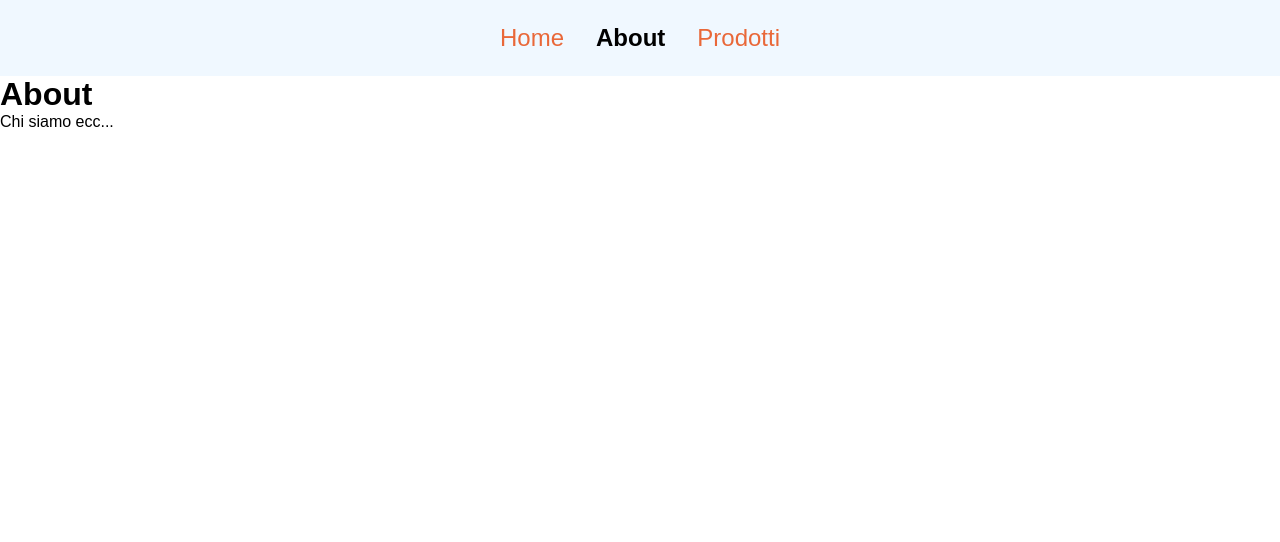
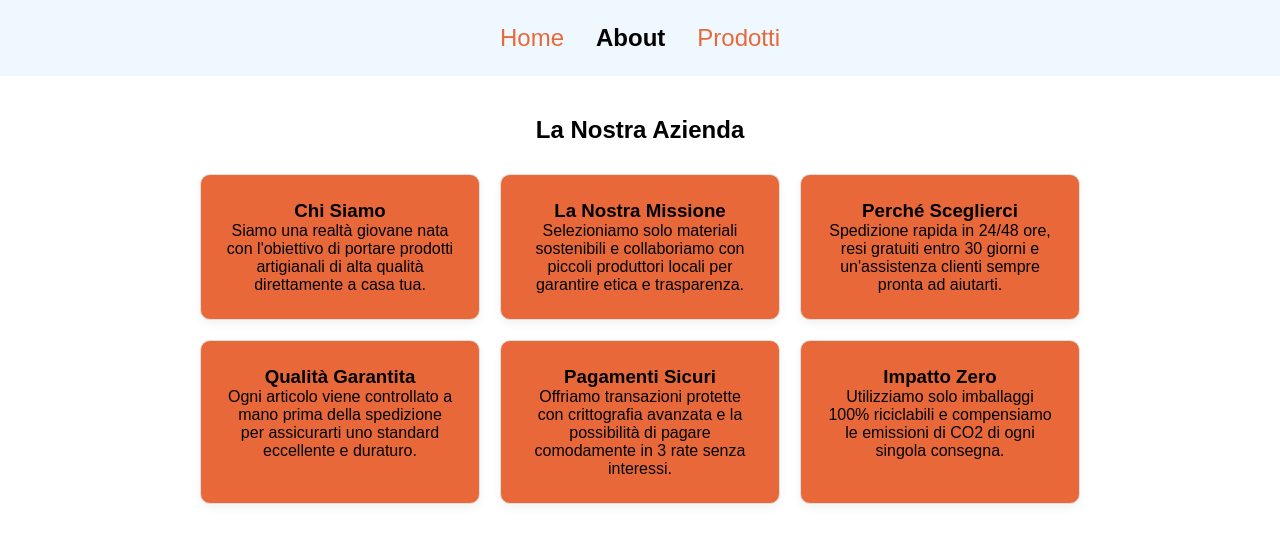
Before and after one commit to alexanderpulido2098-gif/E-commerce-route, a React (Vite) app: page /About in a window 1280 px wide. Shown: the top 542 px of the page. Built offline with nearby package versions, Linux system fonts and the light colour scheme.

Commit message:
*Added list info Azienda for about *created Rendercard with date  InfoAzienda *change title h1 and p  for RendercardAbout in Aboutpage * applicated style css for page about  with card about

```diff
--- /dev/null
+++ b/src/components/datiazienda.jsx
@@ -0,0 +1,26 @@
+export const infoAzienda = [
+    {
+        titolo: "Chi Siamo",
+        descrizione: "Siamo una realtà giovane nata con l'obiettivo di portare prodotti artigianali di alta qualità direttamente a casa tua."
+    },
+    {
+        titolo: "La Nostra Missione",
+        descrizione: "Selezioniamo solo materiali sostenibili e collaboriamo con piccoli produttori locali per garantire etica e trasparenza."
+    },
+    {
+        titolo: "Perché Sceglierci",
+        descrizione: "Spedizione rapida in 24/48 ore, resi gratuiti entro 30 giorni e un'assistenza clienti sempre pronta ad aiutarti."
+    },
+    {
+        titolo: "Qualità Garantita",
+        descrizione: "Ogni articolo viene controllato a mano prima della spedizione per assicurarti uno standard eccellente e duraturo."
+    },
+    {
+        titolo: "Pagamenti Sicuri",
+        descrizione: "Offriamo transazioni protette con crittografia avanzata e la possibilità di pagare comodamente in 3 rate senza interessi."
+    },
+    {
+        titolo: "Impatto Zero",
+        descrizione: "Utilizziamo solo imballaggi 100% riciclabili e compensiamo le emissioni di CO2 di ogni singola consegna."
+    }
+];
--- a/src/index.css
+++ b/src/index.css
@@ -126,3 +126,43 @@ p.card-title-prezzo {
     color: azure;
     font-size: 1rem;
 }
+
+/*************+ ABOUT******** */
+
+.chi-siamo-container {
+    max-width: 1000px;
+    margin: 40px auto;
+    padding: 0 20px;
+    text-align: center;
+}
+
+.cards-wrapper {
+    display: flex;
+    gap: 20px;
+    justify-content: center;
+    flex-wrap: wrap;
+    margin-top: 30px;
+}
+
+.info-card {
+    background-color: rgb(233, 104, 57);
+    border: 1px solid #e0e0e0;
+    border-radius: 10px;
+    padding: 25px;
+    width: 280px;
+    box-shadow: 0 4px 10px rgba(0, 0, 0, 0.05);
+
+    /* Stato iniziale: invisibile */
+    opacity: 0;
+    transform: translateY(20px);
+
+    /* Applica l'animazione e mantiene lo stato finale (forwards) */
+    animation: appareInSequenza 0.6s ease-out forwards;
+}
+
+@keyframes appareInSequenza {
+    to {
+        opacity: 1;
+        transform: translateY(0);
+    }
+}
--- a/src/pages/Aboutpage.jsx
+++ b/src/pages/Aboutpage.jsx
@@ -1,11 +1,11 @@
 import NavbarEco from "../components/navbar";
+import Rendercardabout from "../props/Rendercardabout";
 
 function AboutPage() {
     return (
         <div>
             <NavbarEco />
-            <h1>About</h1>
-            <p>Chi siamo ecc...</p>
+            <Rendercardabout />
         </div>
     )
 
--- a/src/props/Rendercard.jsx
+++ b/src/props/Rendercard.jsx
@@ -8,12 +8,12 @@ export default function RenderCard(props) {
     const valueprezzo = props.prezzo
 
 
-    return <div className="card" >
+    return (<div className="card" >
         <img className="card-img" src={imgcard} alt={nomecard} />
         <div className="card-content">
             <h3 className="card-title-prezzo">{nomecard}</h3>
             <p className="card-title-prezzo">{valueprezzo}</p>
         </div>
-    </div>
+    </div>)
 
 }
--- /dev/null
+++ b/src/props/Rendercardabout.jsx
@@ -0,0 +1,24 @@
+import { infoAzienda } from "../components/datiazienda"
+export default function Rendercardabout() {
+
+
+    return (
+
+        <section className="chi-siamo-container">
+            <h2>La Nostra Azienda</h2>
+            <div className="cards-wrapper">
+                {infoAzienda.map((item, index) => (
+                    <div
+                        key={index}
+                        className="info-card"
+                        // Ogni card aspetta 0.3s in più rispetto alla precedente
+                        style={{ animationDelay: `${index * 0.3}s` }}
+                    >
+                        <h3>{item.titolo}</h3>
+                        <p>{item.descrizione}</p>
+                    </div>
+                ))}
+            </div>
+        </section>
+    )
+}
```
